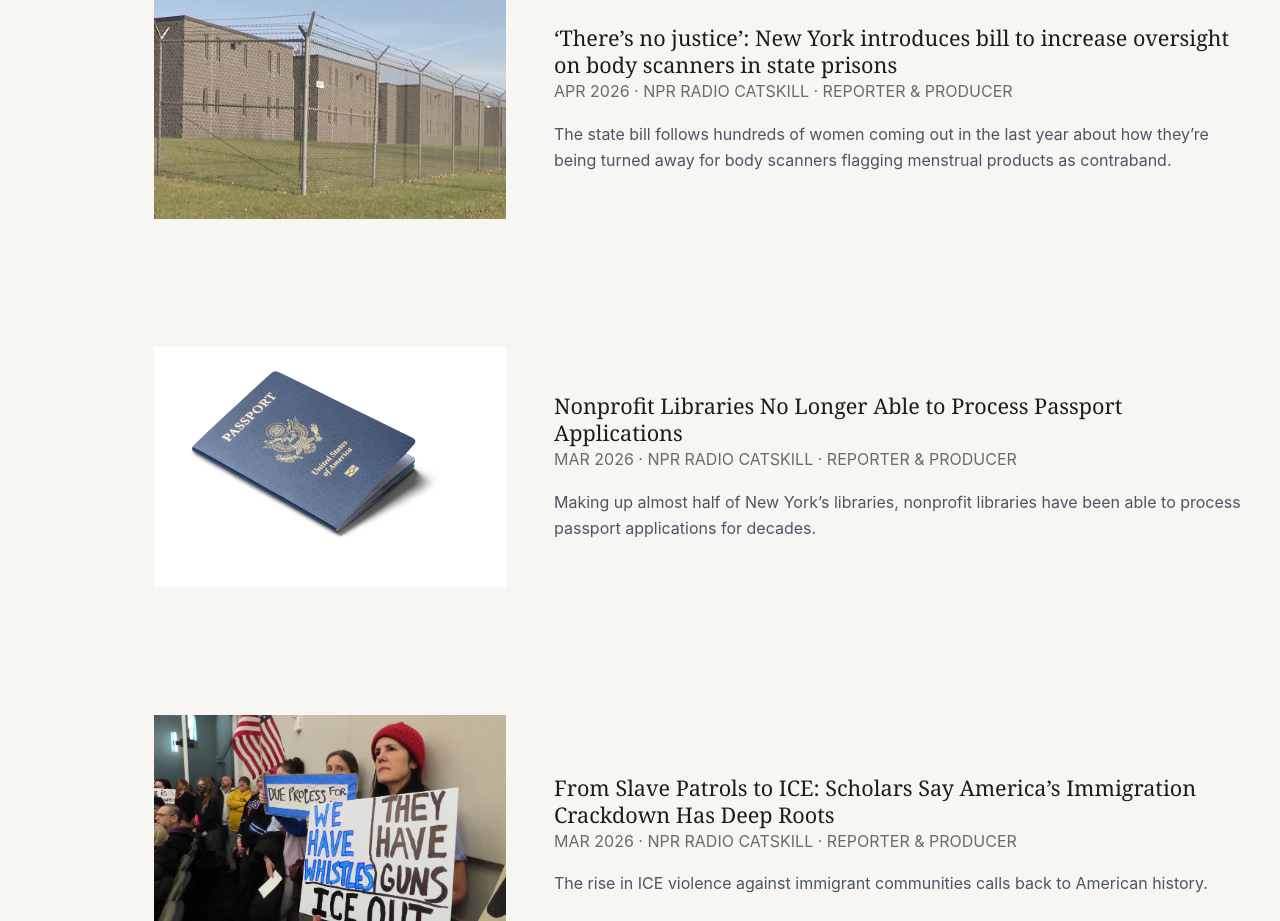
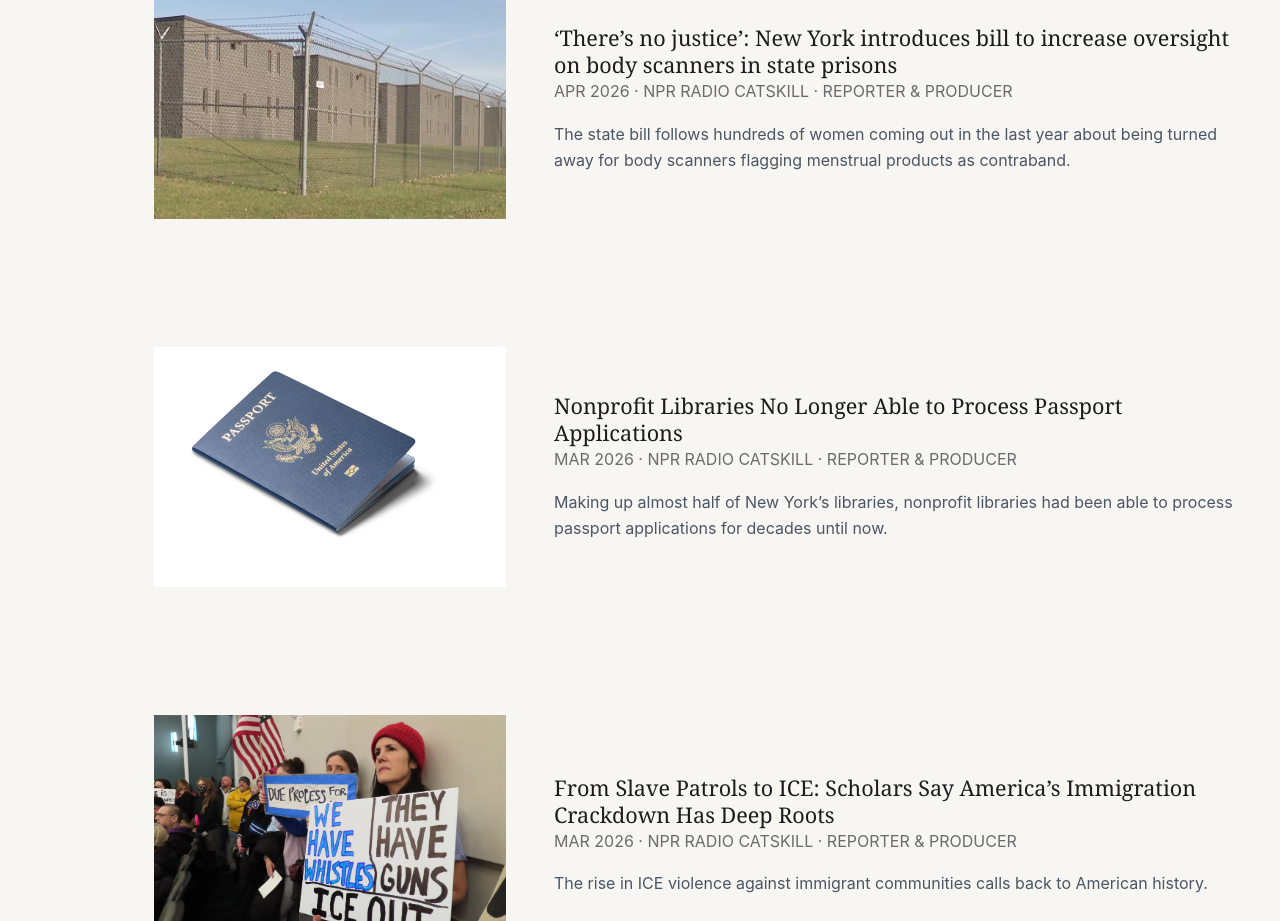
Before and after one commit to DanielEnriq/julia-website, a Next.js app: page / in a window 1280 px wide. Shown: the part 1200-2121 px from the top of the page. Built offline with nearby package versions, Linux system fonts and the light colour scheme.

Commit message:
updated deks

```diff
--- a/content/stories.ts
+++ b/content/stories.ts
@@ -99,7 +99,7 @@ export const stories: Story[] = [
     url: "https://wjffradio.org/theres-no-justice-new-york-introduces-bill-to-increase-oversight-on-body-scanners-in-state-prisons/",
     image: "/images/no-justice-photo.jpg",
     dek:
-      "The state bill follows hundreds of women coming out in the last year about how they’re being turned away for body scanners flagging menstrual products as contraband. ",
+      "The state bill follows hundreds of women coming out in the last year about being turned away for body scanners flagging menstrual products as contraband.",
     highlight:
       "These are the first few lines of the story, this is what it would look like if you hover over each card. For example, this is random text....",
     topics: ["healthcare", "economics", "community"],
@@ -114,7 +114,7 @@ export const stories: Story[] = [
     url: "https://wjffradio.org/nonprofit-libraries-no-longer-able-to-process-passport-applications/",
     image: "/images/library-passport-photo.jpg",
     dek:
-      "Making up almost half of New York’s libraries, nonprofit libraries have been able to process passport applications for decades.",
+      "Making up almost half of New York’s libraries, nonprofit libraries had been able to process passport applications for decades until now.",
     highlight:
       "These are the first few lines of the story, this is what it would look like if you hover over each card. For example, this is random text....",
     topics: ["healthcare", "economics", "community"],
```
